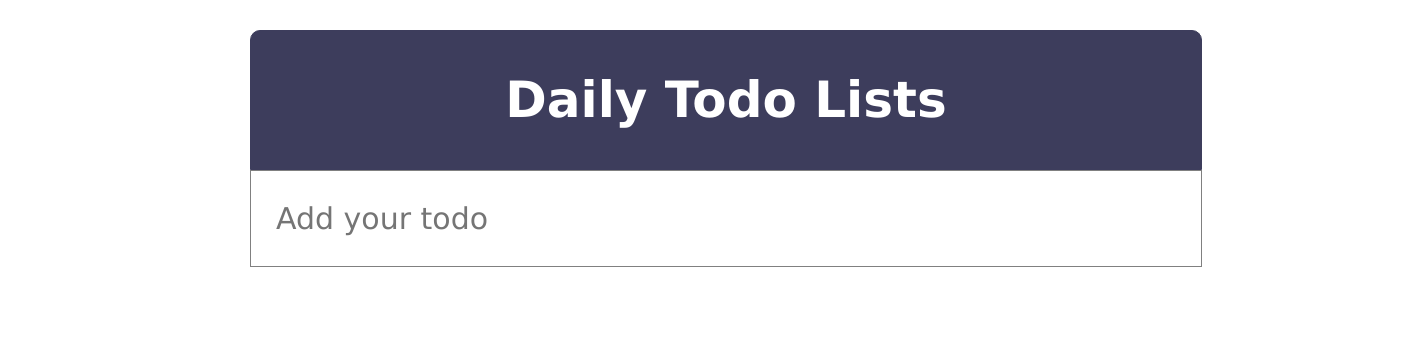
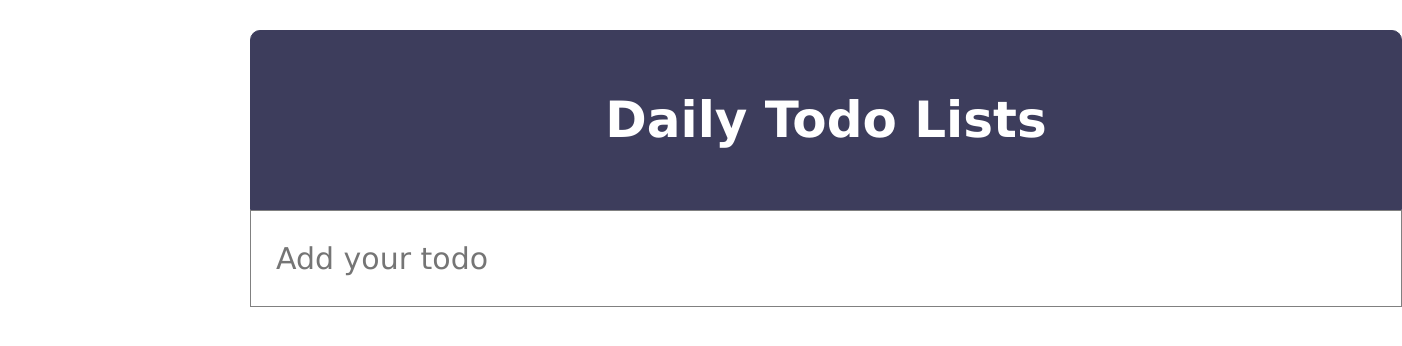
Before and after one commit to kanarysk/codcamp, a plain HTML site: page dailytodolist[131218].html in a window 1280 px wide. Shown: the whole page, 1402 px wide, since content can reach past the window. Drawn offline with Linux system fonts and the light colour scheme; no server answers.

Commit message:
'141218'

```diff
--- a/dailytodolist[131218].html
+++ b/dailytodolist[131218].html
@@ -19,7 +19,7 @@
 
 			#todo {
 				display: inline-block;
-				padding: 40px 25px 40px 25px;
+				padding: 60px 25px 60px 25px;
 				margin-left: 250px;
 				margin-top: 30px;
 				margin-bottom: 0px;
@@ -30,7 +30,7 @@
 				font-size: 50px;
 				font-weight: bold;
 				font-family: verdana;
-				width: 900px;
+				width: 1100px;
 				text-transform: capitalize;
 				border: 1px solid #3d3d5c;
 				position: static;
@@ -43,7 +43,7 @@
 				margin-top: 0px;
 				margin-bottom: 0px;
 				font-size: 30px;
-				width: 900px;
+				width: 1100px;
 				border: 1px solid grey;
 				font-family: verdana;
 				position: static;
@@ -66,7 +66,7 @@
 				font-family: verdana;
 				margin-left: 250px;
 				margin-top: 0px;
-				width: 850px;
+				width: 1050px;
 				position: static;
 
 				}
```
